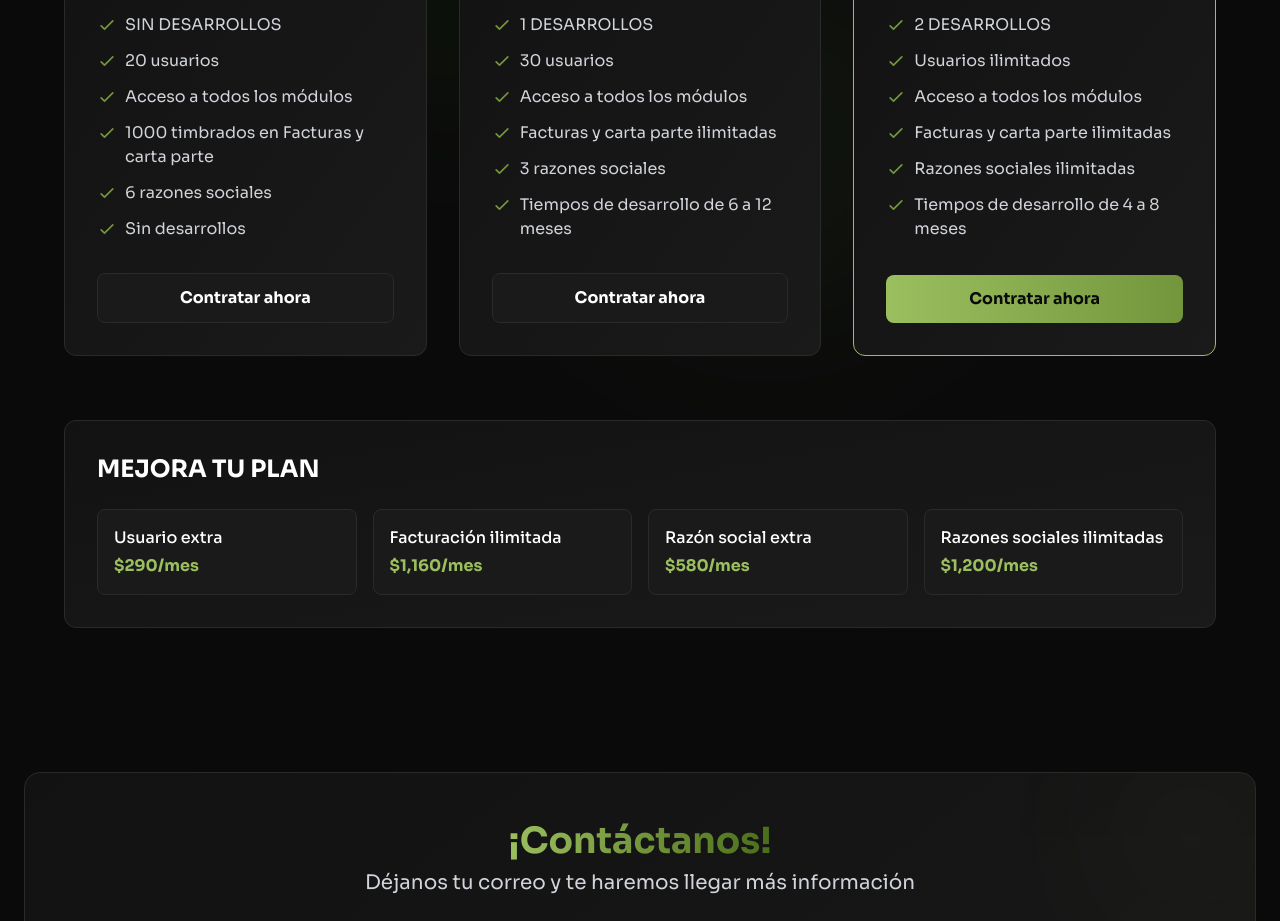
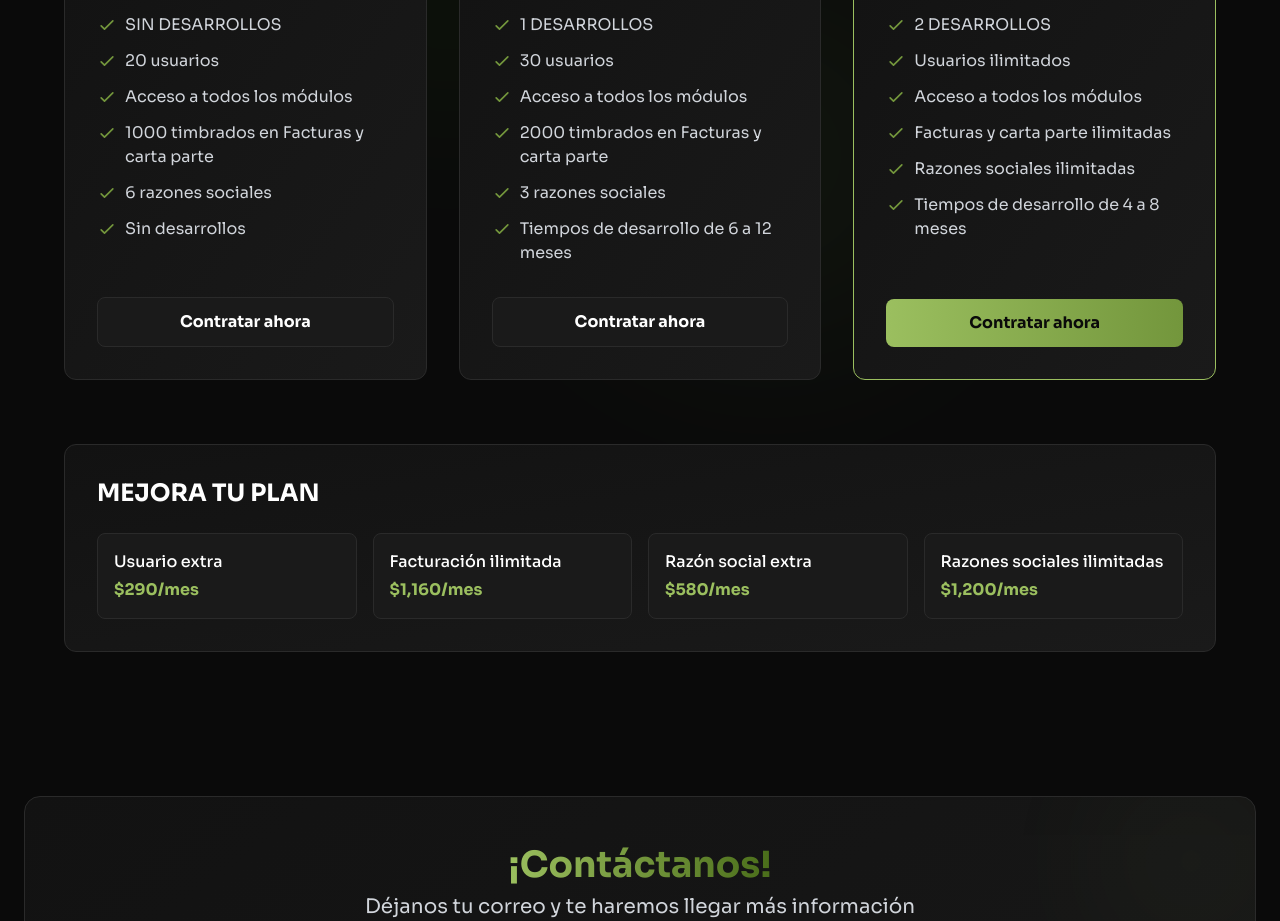
Before and after one commit to omarosvaldogm/landing-ananta, a React (Vite) app: page /ananta in a window 1280 px wide. Shown: the part 4500-5421 px from the top of the page. Built offline with nearby package versions, Linux system fonts and the light colour scheme.

Commit message:
fix: total de timbrados

```diff
--- a/src/components/ananta/PricingPlans.jsx
+++ b/src/components/ananta/PricingPlans.jsx
@@ -30,7 +30,7 @@ const PricingPlansToggle = () => {
         "1 DESARROLLOS",
         "30 usuarios",
         "Acceso a todos los módulos",
-        "Facturas y carta parte ilimitadas",
+        "2000 timbrados en Facturas y carta parte",
         "3 razones sociales",
         "Tiempos de desarrollo de 6 a 12 meses"
       ],
```
